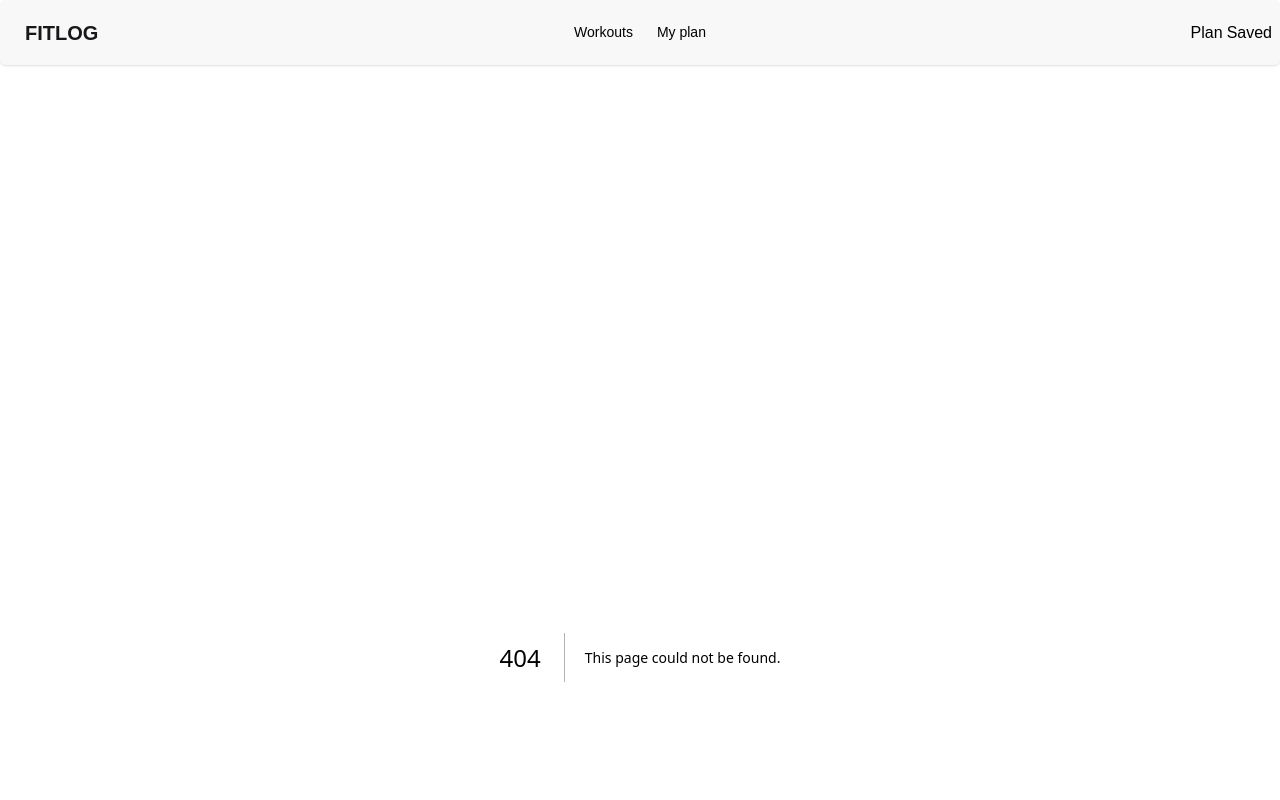
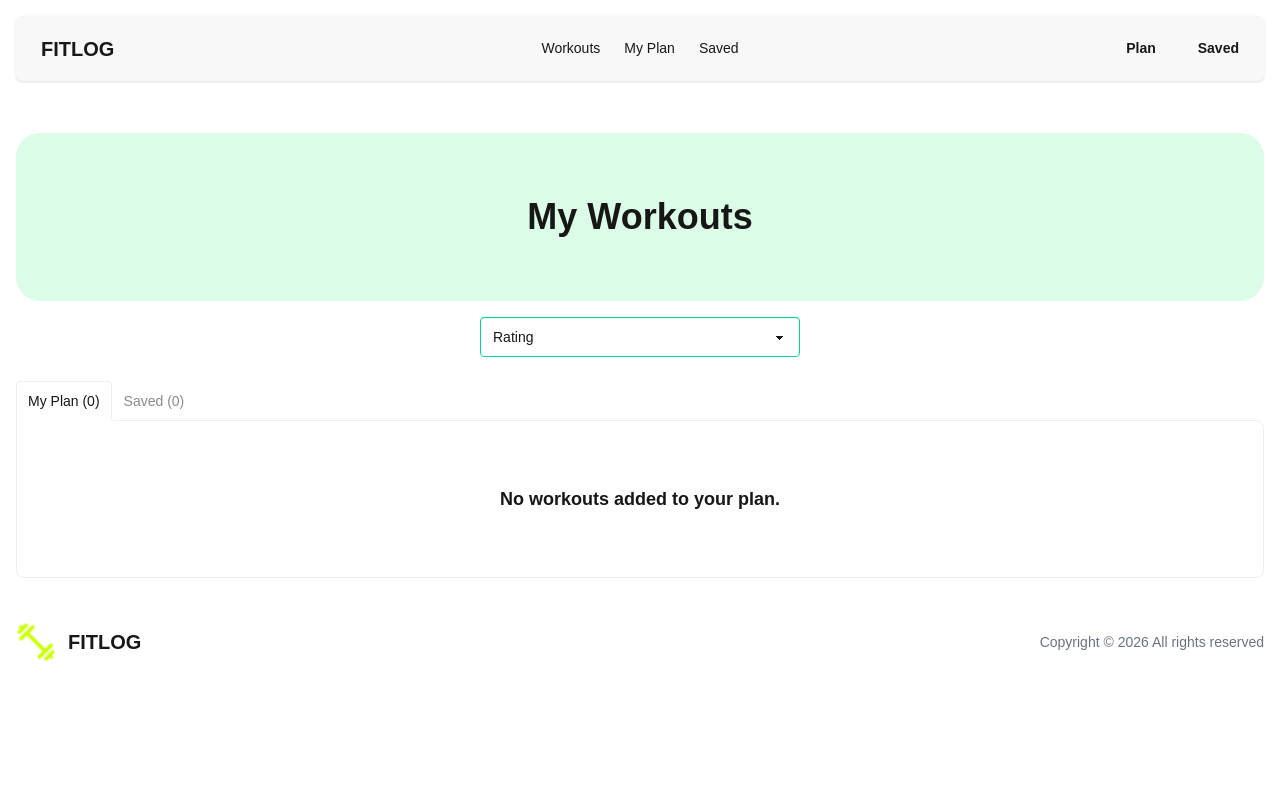
Before and after one commit to Amit-Biswas-Dev/Gym, a Next.js app: page /listed_plan in a window 1280 px wide. Before the commit this address had no page. Shown: the top 800 px of the page. Built offline with nearby package versions, Linux system fonts and the light colour scheme.

Commit message:
Worked on saved and planned workouts

```diff
--- a/src/app/globals.css
+++ b/src/app/globals.css
@@ -2,7 +2,7 @@
 @plugin "daisyui";
 
 :root {
-  --background: #ffffff;
+  --background: 1E1E1E;
   --foreground: #171717;
 }
 
--- a/src/app/gyms/[id]/page.tsx
+++ b/src/app/gyms/[id]/page.tsx
@@ -3,6 +3,7 @@ import Image from "next/image";
 import Link from "next/link";
 import { IGym } from "../../../types/gymsTypes";
 import ReadButton from "@/components/gymDetails.tsx/ReadButton";
+import SaveButton from "@/components/gymDetails.tsx/SaveButton";
 
 interface GymDetailsPageProps {
   params: Promise<{
@@ -135,7 +136,8 @@ const GymDetailsPage = async ({ params }: GymDetailsPageProps) => {
           </div>
 
           <div className="card-actions mt-6">
-            <ReadButton></ReadButton>
+            <ReadButton gym={gym}/>
+            <SaveButton gym={gym}/>
           </div>
 
         </div>
--- /dev/null
+++ b/src/app/listed_plan/page.tsx
@@ -0,0 +1,123 @@
+
+"use client";
+
+import GymCard from "../../components/share/GymCard";
+import { GymContext } from "@/context/gymContext";
+import { IGym } from "@/types/gymsTypes";
+import React, { useContext, useState } from "react";
+
+const ListedPlanPage = () => {
+  const context = useContext(GymContext);
+
+  if (!context) {
+    throw new Error("ListedPlanPage must be used inside GymProvider");
+  }
+
+  const { readPlan, readSave } = context;
+
+  const [sortBy, setSortBy] = useState<
+    "rating" | "duration" | "calories"
+  >("rating");
+
+  // Sorting function
+  const sortGyms = (gyms: IGym[]) => {
+    const sortedGyms = [...gyms];
+
+    if (sortBy === "rating") {
+      sortedGyms.sort((a, b) => b.rating - a.rating);
+    } else if (sortBy === "duration") {
+      sortedGyms.sort((a, b) => b.duration - a.duration);
+    } else if (sortBy === "calories") {
+      sortedGyms.sort(
+        (a, b) => b.caloriesBurned - a.caloriesBurned
+      );
+    }
+
+    return sortedGyms;
+  };
+
+  const sortedReadPlan = sortGyms(readPlan);
+  const sortedSaved = sortGyms(readSave);
+
+  return (
+    <div className="container mx-auto px-4 py-5">
+      {/* Page Title */}
+      <h2 className="my-4 rounded-3xl bg-green-100 py-16 text-center text-4xl font-bold">
+        My Workouts
+      </h2>
+
+      {/* Sorting */}
+      <div className="mb-6 text-center">
+        <select
+          value={sortBy}
+          onChange={(e) =>
+            setSortBy(
+              e.target.value as "rating" | "duration" | "calories"
+            )
+          }
+          className="select select-success"
+        >
+          <option value="rating">Rating</option>
+          <option value="duration">Duration</option>
+          <option value="calories">Calories Burned</option>
+        </select>
+      </div>
+
+      {/* Tabs */}
+      <div className="tabs tabs-lift">
+        {/* My Plan */}
+        <input
+          type="radio"
+          name="gym_tabs"
+          className="tab"
+          aria-label={`My Plan (${readPlan.length})`}
+          defaultChecked
+        />
+
+        <div className="tab-content border-base-300 bg-base-100 p-6">
+          {sortedReadPlan.length > 0 ? (
+            <div className="grid grid-cols-1 gap-6 ">
+              {sortedReadPlan.map((gym: IGym) => (
+                <GymCard
+                  key={gym.id}
+                  gym={gym}
+                />
+              ))}
+            </div>
+          ) : (
+            <p className="py-10 text-center text-lg font-semibold">
+              No workouts added to your plan.
+            </p>
+          )}
+        </div>
+
+        {/* Saved */}
+        <input
+          type="radio"
+          name="gym_tabs"
+          className="tab"
+          aria-label={`Saved (${readSave.length})`}
+        />
+
+        <div className="tab-content border-base-300 bg-base-100 p-6">
+          {sortedSaved.length > 0 ? (
+            <div className="grid grid-cols-1 gap-6 ">
+              {sortedSaved.map((gym: IGym) => (
+                <GymCard
+                  key={gym.id}
+                  gym={gym}
+                />
+              ))}
+            </div>
+          ) : (
+            <p className="py-10 text-center text-lg font-semibold">
+              No saved workouts found.
+            </p>
+          )}
+        </div>
+      </div>
+    </div>
+  );
+};
+
+export default ListedPlanPage;
--- a/src/components/gymDetails.tsx/ReadButton.tsx
+++ b/src/components/gymDetails.tsx/ReadButton.tsx
@@ -21,6 +21,8 @@ const ReadButton = ({ gym }: ReadButtonProps) => {
   const handlePlan = () => {
     console.log("Plan is added.", gym);
 
+    alert("added");
+
     setReadPlan([...readPlan, gym]);
   };
 
--- /dev/null
+++ b/src/components/gymDetails.tsx/SaveButton.tsx
@@ -0,0 +1,39 @@
+
+"use client";
+
+import { GymContext } from "@/context/gymContext";
+import { IGym } from "@/types/gymsTypes";
+import React, { useContext } from "react";
+
+interface SaveButtonProps {
+  gym: IGym;
+}
+
+const SaveButton = ({ gym }: SaveButtonProps) => {
+  const context = useContext(GymContext);
+
+  if (!context) {
+    throw new Error("SaveButton must be used inside GymProvider");
+  }
+
+  const { readSave, setReadSave } = context;
+
+  const handleSave = () => {
+    console.log("Workout is saved.", gym);
+
+    alert("Saved");
+
+    setReadSave([...readSave, gym]);
+  };
+
+  return (
+    <button
+      onClick={handleSave}
+      className="btn btn-secondary"
+    >
+      Save
+    </button>
+  );
+};
+
+export default SaveButton;
--- /dev/null
+++ b/src/components/share/ListedGymCard.tsx
@@ -0,0 +1,85 @@
+import { IGym } from "@/types/gymsTypes";
+import Image from "next/image";
+import Link from "next/link";
+import React from "react";
+
+interface IListedGymCardProps {
+  gym: IGym;
+}
+
+const ListedGymCard = ({ gym }: IListedGymCardProps) => {
+  return (
+    <div className="grid grid-rows-1 w-full overflow-hidden rounded-xl border border-base-300 bg-base-100 shadow-md transition hover:shadow-lg">
+
+      {/* Image */}
+      <div className="relative h-56 w-full overflow-hidden bg-base-200">
+        <Image
+          src={gym.image}
+          alt={gym.name}
+          width={500}
+          height={400}
+          className="h-full w-full object-cover transition-transform duration-500 hover:scale-105"
+        />
+        <span className="absolute left-4 top-4 rounded-full bg-base-100/90 px-3 py-1 text-xs font-semibold shadow">
+          {gym.difficulty}
+        </span>
+      </div>
+
+      {/* Content */}
+      <div className="p-5 flex flex-col gap-3">
+        <h2 className="text-xl font-bold">{gym.name}</h2>
+        <p className="text-sm text-base-content/70">
+          Equipment: <span className="font-semibold">{gym.equipment}</span>
+        </p>
+
+        <div className="flex items-center gap-2">
+          <span className="text-lg text-orange-400">★★★★★</span>
+          <span className="font-semibold">{gym.rating}</span>
+          <span className="text-sm text-base-content/50">/ 5.0</span>
+        </div>
+
+        <p className="text-sm text-base-content/70 line-clamp-2">
+          {gym.description}
+        </p>
+
+        {/* Stats Grid */}
+        <div className="grid grid-cols-2 gap-4 border-t border-base-300 pt-4 text-center">
+          <div>
+            <p className="text-xs text-base-content/50">Duration</p>
+            <p className="font-bold">{gym.duration} min</p>
+          </div>
+          <div>
+            <p className="text-xs text-base-content/50">Calories</p>
+            <p className="font-bold">{gym.caloriesBurned}</p>
+          </div>
+          <div>
+            <p className="text-xs text-base-content/50">Sets</p>
+            <p className="font-bold">{gym.sets}</p>
+          </div>
+          <div>
+            <p className="text-xs text-base-content/50">Reps</p>
+            <p className="font-bold">{gym.reps}</p>
+          </div>
+        </div>
+      </div>
+
+      {/* Actions */}
+      <div className="flex gap-3 p-5 border-t border-base-300">
+        <Link
+          href={`/gyms/${gym.id}`}
+          className="btn btn-primary flex-1 rounded-lg"
+        >
+          View Details
+        </Link>
+        <button
+          type="button"
+          className="btn btn-outline flex-1 rounded-lg"
+        >
+          Mark as Done
+        </button>
+      </div>
+    </div>
+  );
+};
+
+export default ListedGymCard;
--- a/src/components/share/Navbar.tsx
+++ b/src/components/share/Navbar.tsx
@@ -1,46 +1,106 @@
-import React from 'react';
+
+import Link from "next/link";
+import React from "react";
 
 const Navbar = () => {
+  const links = (
+    <>
+      <li>
+        <Link href="/gyms">Workouts</Link>
+      </li>
 
-    const link = <>
-    <li><button>Workouts</button></li>
+      <li>
+        <Link href="/listed_plan">My Plan</Link>
+      </li>
 
-        <li><button>My plan</button></li>
+      <li>
+        <Link href="/saved">Saved</Link>
+      </li>
     </>
+  );
+
   return (
-        <div className='container mx-auto'>
-             <div className="max-lg:collapse bg-base-200 lg:mb-48 shadow-sm w-full rounded-md">
-  <input id="navbar-1-toggle" className="peer hidden" type="checkbox" />
-  <label htmlFor="navbar-1-toggle" className="fixed inset-0 hidden max-lg:peer-checked:block"></label>
-  <div className="collapse-title navbar">
+    <div className="container mx-auto px-4 py-4">
+      <div className="collapse rounded-md bg-base-200 shadow-sm lg:collapse-open">
+
+        {/* Hidden checkbox */}
+        <input
+          id="navbar-1-toggle"
+          className="peer hidden"
+          type="checkbox"
+        />
+
+        {/* Navbar */}
+        <div className="collapse-title navbar p-2">
+
+          {/* Left */}
           <div className="navbar-start">
-      <label htmlFor="navbar-1-toggle" className="btn btn-ghost lg:hidden">
-        <svg aria-label="Menu" xmlns="http://www.w3.org/2000/svg" className="h-5 w-5" fill="none" viewBox="0 0 24 24" stroke="currentColor"><path strokeLinecap="round" strokeLinejoin="round" strokeWidth="2" d="M4 6h16M4 12h8m-8 6h16" /></svg>
+            {/* Mobile menu button */}
+            <label
+              htmlFor="navbar-1-toggle"
+              className="btn btn-ghost lg:hidden"
+            >
+              <svg
+                aria-label="Menu"
+                xmlns="http://www.w3.org/2000/svg"
+                className="h-5 w-5"
+                fill="none"
+                viewBox="0 0 24 24"
+                stroke="currentColor"
+              >
+                <path
+                  strokeLinecap="round"
+                  strokeLinejoin="round"
+                  strokeWidth="2"
+                  d="M4 6h16M4 12h8m-8 6h16"
+                />
+              </svg>
             </label>
-      <button className="btn btn-ghost text-xl">FITLOG</button>
+
+            {/* Logo */}
+            <Link
+              href="/"
+              className="btn btn-ghost text-xl font-bold"
+            >
+              FITLOG
+            </Link>
           </div>
+
+          {/* Desktop Navigation */}
           <div className="navbar-center hidden lg:flex">
             <ul className="menu menu-horizontal px-1">
-        {link}
+              {links}
             </ul>
           </div>
+
+          {/* Right */}
           <div className="navbar-end">
-        <div className='items-center flex gap-1'>
-            <p>Plan</p>
-        <p>Saved</p>
+            <div className="hidden items-center gap-2 sm:flex">
+              <Link
+                href="/listed_plan"
+                className="btn btn-ghost"
+              >
+                Plan
+              </Link>
+
+              <Link
+                href="/saved"
+                className="btn btn-ghost"
+              >
+                Saved
+              </Link>
             </div>
           </div>
         </div>
 
-  <div className="collapse-content lg:hidden z-1">
+        {/* Mobile Navigation */}
+        <div className="collapse-content lg:hidden">
           <ul className="menu">
-      {link}
+            {links}
           </ul>
         </div>
       </div>
-
     </div>
-
   );
 };
 
```
Lines whose indentation alone changed are shown as unchanged.
